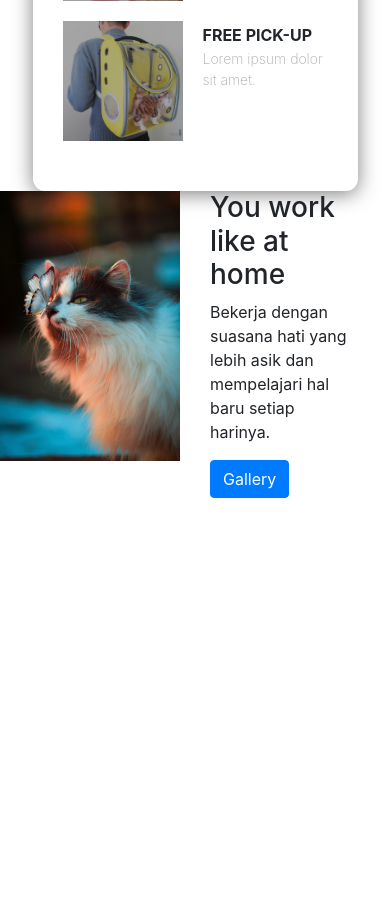
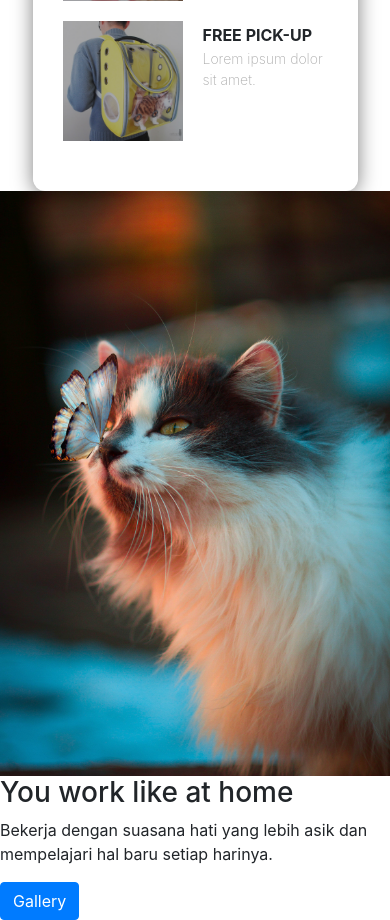
Before and after one commit to Sahrul-ux/bootsrap42021, a PHP site: page / in a window 390 px wide. Shown: the part 835-1755 px from the top of the page. Before the commit the page ends 1333 px from the top, so only its background shows below. Run offline with PHP 8.4, Linux system fonts and the light colour scheme; some web fonts are replaced.

Commit message:
mengatur tampilan workingspace antara mobile dan desktop

```diff
--- a/index.php
+++ b/index.php
@@ -78,10 +78,10 @@
 
     <!-- working space  -->
     <div class="row workingspace">
-        <div class="col-6">
+        <div class="col-lg-6">
             <img src="img/kucingkupukupu.jpg" alt="kucingkupu-kupu" class="img-fluid">
         </div>
-        <div class="col-5">
+        <div class="col-lg-5">
             <h3>You <span>work</span> like at <span>home</span></h3>
             <p>Bekerja dengan suasana hati yang lebih asik dan mempelajari hal baru setiap harinya.</p>
             <a href="" class="btn btn-primary tombol">Gallery</a>
```
